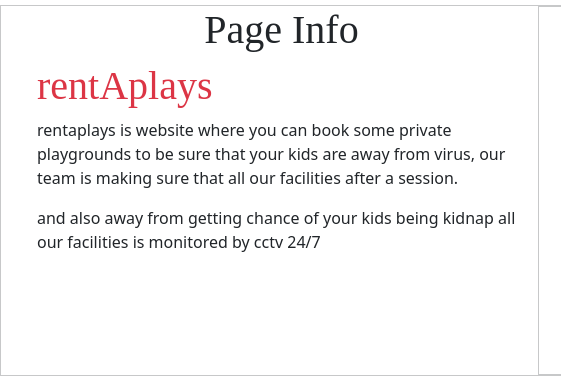
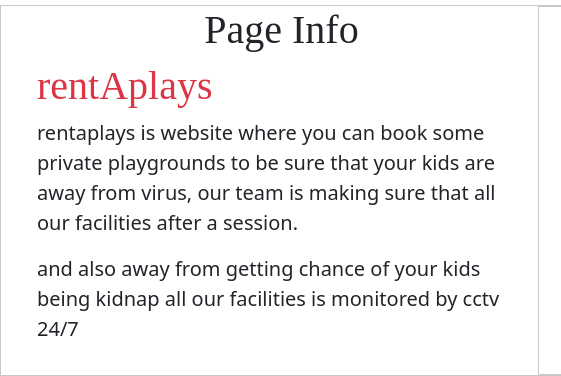
Before and after one commit to juliuszzzxc/juliuszzzxc.github.io, a plain HTML site: page index.html in a window 1280 px wide. Shown: the part 1652-2028 px from the top of the page, 0-561 px from the left. Drawn offline with nearby package versions, Linux system fonts and the light colour scheme.

Commit message:
page info font size

```diff
--- a/index.html
+++ b/index.html
@@ -485,8 +485,8 @@
             <div>
               <h1 class="text-center text-dark erp"> Page Info</h1>
               <h1 class="erp text-danger">rentAplays</h1>
-              <p>rentaplays is website where you can book some private playgrounds to be sure that your kids are away from virus, our team is making sure that all our facilities after a session.</p>
-              <p>and also away from getting chance of your kids being kidnap all our facilities is monitored by cctv 24/7</p>
+              <p class="fs-5 text-opacity-25">rentaplays is website where you can book some private playgrounds to be sure that your kids are away from virus, our team is making sure that all our facilities after a session.</p>
+              <p class="fs-5 text-opacity-25">and also away from getting chance of your kids being kidnap all our facilities is monitored by cctv 24/7</p>
             </div>
           </div>
           <div class="border border-dark border-opacity-25 container-fluid">
```
